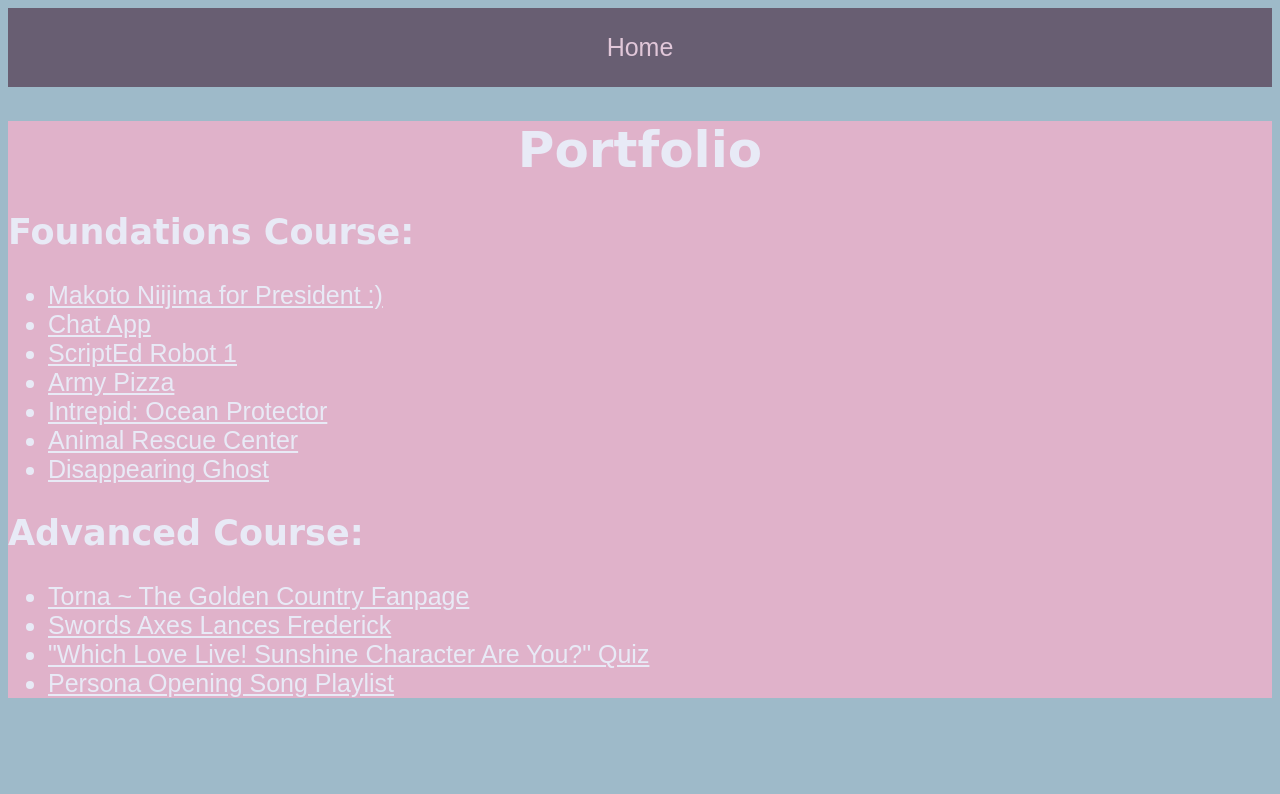
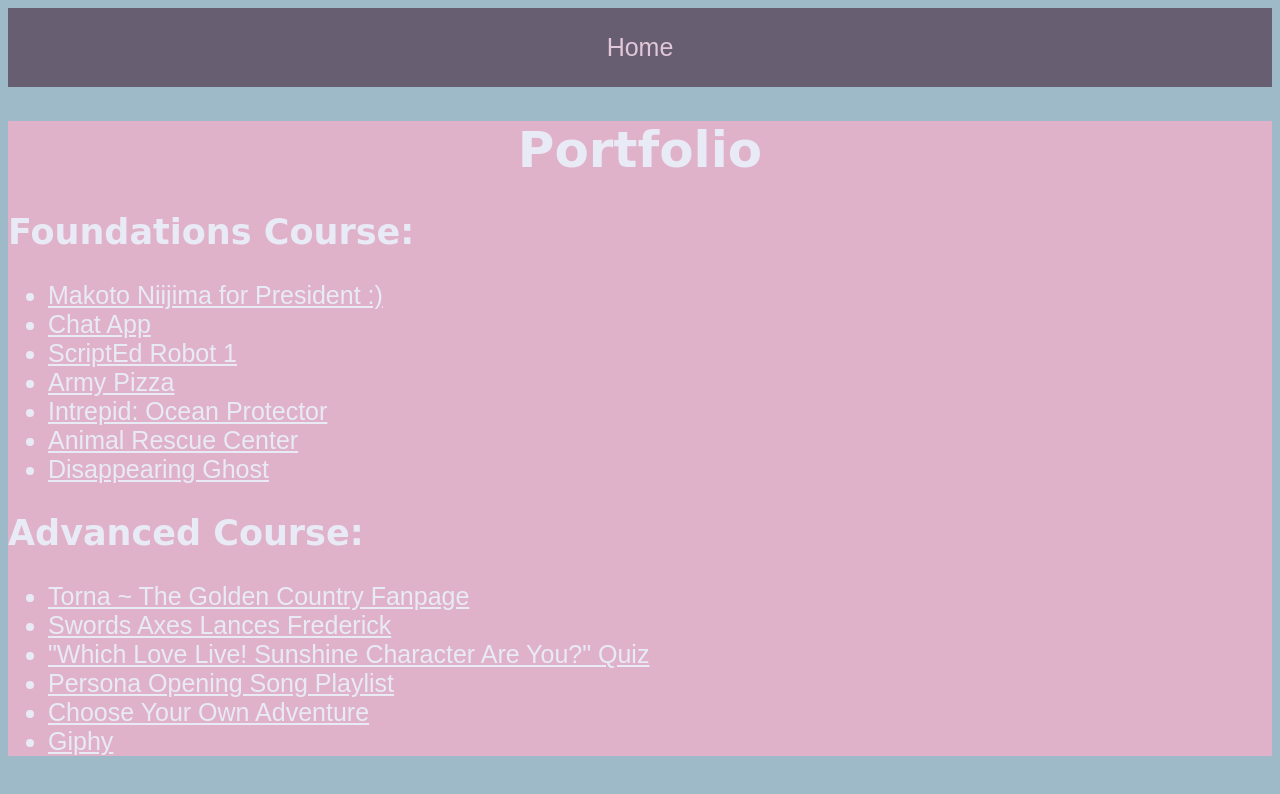
Before and after one commit to wirfliegen/sally.github.io, a plain HTML site: page portfolio.html in a window 1280 px wide. Drawn offline with Linux system fonts and the light colour scheme; a web font is replaced by a local one.

Commit message:
cyoa & giphy added

```diff
--- a/portfolio.html
+++ b/portfolio.html
@@ -28,6 +28,8 @@
             <li><a href="https://wirfliegen.github.io/rockpaperscissors/">Swords Axes Lances Frederick</a></li>
             <li><a href="https://wirfliegen.github.io/quiz/">"Which Love Live! Sunshine Character Are You?" Quiz</a></li>
             <li><a href="https://wirfliegen.github.io/playlist/">Persona Opening Song Playlist</a></li>
+            <li><a href="https://wirfliegen.github.io/ChooseYourOwnAdventure/">Choose Your Own Adventure</a></li>
+            <li><a href="https://wirfliegen.github.io/giphy/">Giphy</a></li>
         </ul>
     </div>
     </body>
```
